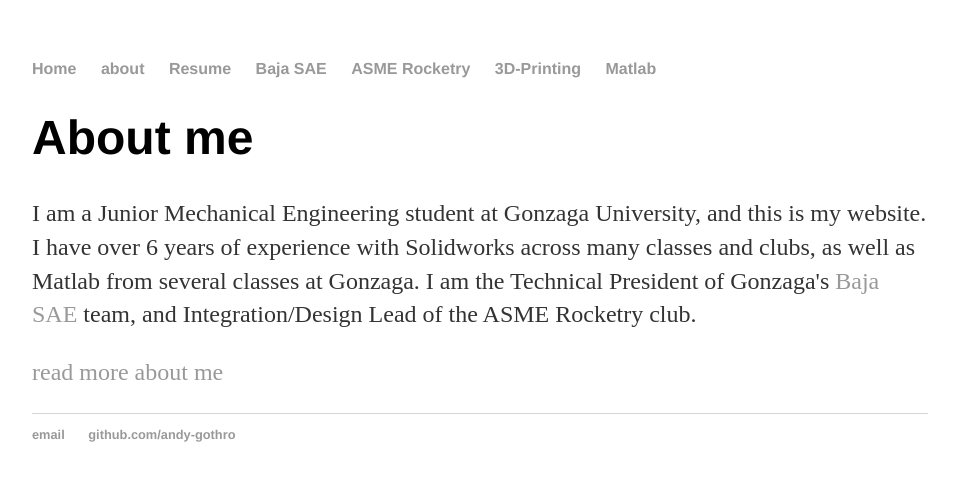
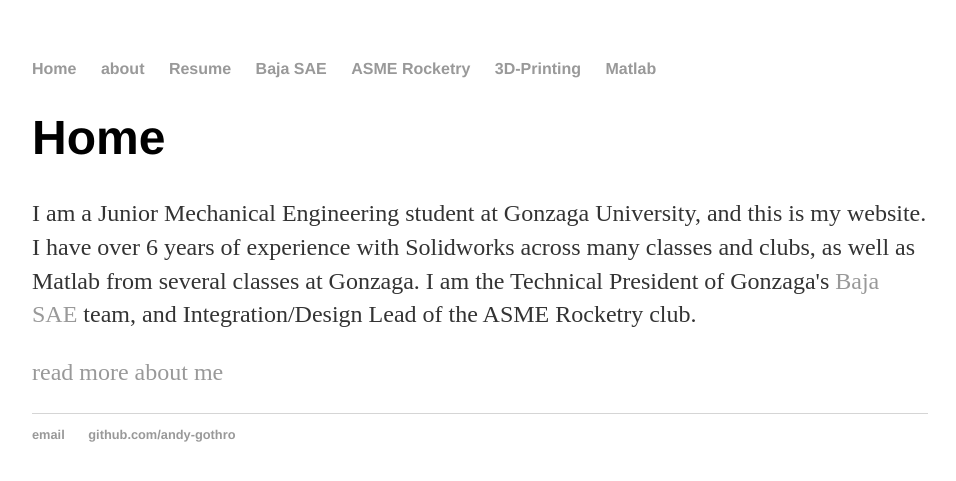
Before and after one commit to andy-gothro/andy-gothro.github.io, a Jekyll site: the page built from index.html, in a window 1280 px wide. Shown: the top 481 px of the page, without its empty margins (160-1116 px from the left). Built offline with Jekyll 4.4.1, drawn with Linux system fonts in a browser that asks for light colours.

Commit message:
Update index.html

```diff
--- a/index.html
+++ b/index.html
@@ -3,7 +3,7 @@
 title: Andy Gothro Mechanical Engineering student
 ---
     <div class="blurb">
-      <h1>About me</h1>
+      <h1>Home</h1>
         <p>I am a Junior Mechanical Engineering student at Gonzaga University, and this is my website. I have over 6 years of experience with Solidworks across many classes and clubs, as well as Matlab from several classes at Gonzaga. I am the Technical President of Gonzaga's <a href="/Baja SAE"> Baja SAE</a> team, and Integration/Design Lead of the ASME Rocketry club.</p>
 	<p><a href="/about"> read more about me </a></p>
     </div><!-- /.blurb -->
```
